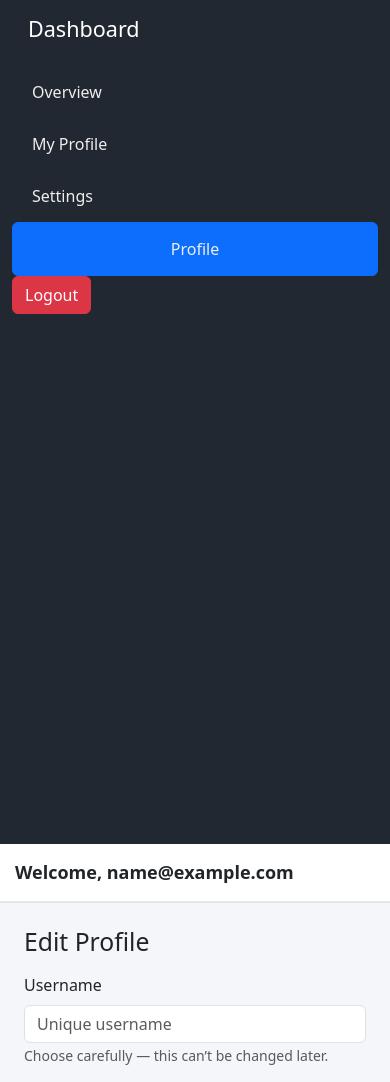
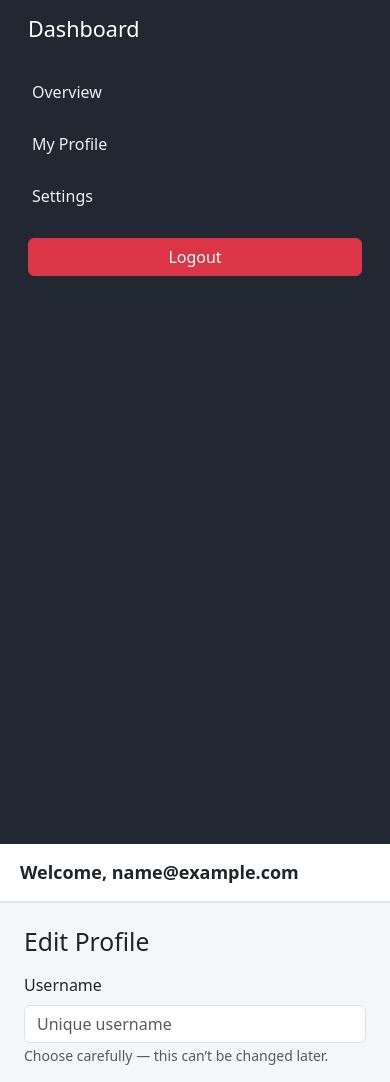
Before and after one commit to engrrasel/smartcard, a Django app: page /profile/edit/ in a window 390 px wide. Shown: the top 1082 px of the page. Run offline with Django 5.2, Linux system fonts and the light colour scheme; the visitor is signed in with stand-in values (Sample User, id 1); data comes from the database, SQL or seed files in the repository; some libraries are stand-ins or nearby versions.

Commit message:
all username issue solved

```diff
--- a/app_accounts/templates/accounts/edit_profile.html
+++ b/app_accounts/templates/accounts/edit_profile.html
@@ -12,6 +12,21 @@
 }
 </style>
 
+<!-- ✅ Message Block -->
+{% if messages %}
+<div class="container mt-3">
+    {% for message in messages %}
+        <div class="alert
+                    {% if message.tags == 'error' %}alert-danger
+                    {% elif message.tags == 'warning' %}alert-warning
+                    {% elif message.tags == 'success' %}alert-success
+                    {% else %}alert-info{% endif %}">
+            {{ message }}
+        </div>
+    {% endfor %}
+</div>
+{% endif %}
+
 <h2 class="mb-3">Edit Profile</h2>
 
 <form method="POST" enctype="multipart/form-data">
@@ -19,7 +34,7 @@
 
     <div class="row g-3">
 
-        <!-- ✅ Username (Special Field) -->
+        <!-- ✅ Username -->
         <div class="col-md-6">
             <label class="form-label">Username</label>
             {{ form.username|add_class:"form-control" }}
@@ -40,12 +55,11 @@
             {% endif %}
         {% endfor %}
 
-        <!-- ✅ Profile Picture Upload -->
+        <!-- ✅ Profile Picture -->
         <div class="col-md-6">
             <label class="form-label">Profile Picture</label>
             <input type="file" name="profile_picture" id="id_profile_picture" class="form-control">
 
-            <!-- ✅ Profile Image Preview -->
             <img id="previewImage"
                  src="{% if user.userprofile.profile_picture %}{{ user.userprofile.profile_picture.url }}{% else %}https://via.placeholder.com/150{% endif %}"
                  class="mt-2"
@@ -61,7 +75,6 @@
         <a href="{% url 'remove_profile_picture' %}" class="btn btn-danger">Remove Picture</a>
         {% endif %}
     </div>
-
 </form>
 
 <script>
--- a/templates/dashboard/dashboard_base.html
+++ b/templates/dashboard/dashboard_base.html
@@ -29,7 +29,7 @@
         }
         .header {
             background: #ffffff;
-            padding: 15px;
+            padding: 15px 20px;
             font-size: 18px;
             font-weight: 600;
             border-bottom: 2px solid #e6e6e6;
@@ -42,38 +42,44 @@
 <div class="container-fluid">
     <div class="row">
 
-        <!-- Sidebar -->
-        <div class="col-md-2 sidebar">
+        <!-- ✅ Sidebar -->
+        <div class="col-md-2 sidebar d-flex flex-column">
             <h4 class="p-3">Dashboard</h4>
             <a href="{% url 'dashboard' %}">Overview</a>
             <a href="{% url 'edit_profile' %}">My Profile</a>
             <a href="#">Settings</a>
-            <a href="{% url 'public_profile' username=request.user.userprofile.username %}" class="btn btn-primary">
-                Profile
-            </a>
+            {% if request.user.userprofile.username %}
+                <a href="{% url 'public_profile' username=request.user.userprofile.username %}" class="btn btn-primary m-3">
+                    View Public Profile
+                </a>
+            {% endif %}
 
-            <form action="{% url 'logout' %}" method="post" style="display:inline-flex;">
-            {% csrf_token %}
-            <button type="submit" class="btn btn-danger">
-                Logout
-            </button>
-        </form>
+            <form action="{% url 'logout' %}" method="post" class="m-3">
+                {% csrf_token %}
+                <button type="submit" class="btn btn-danger w-100">Logout</button>
+            </form>
         </div>
 
+        <!-- ✅ Main Content -->
+        <div class="col-md-10 p-0">
 
-
-        <!-- Main Content -->
-        <div class="col-md-10 p-0">
+            <!-- Header -->
             <div class="header">
-                Welcome, {{ request.user.email }}
+                Welcome,
+                {% if request.user.userprofile.full_name %}
+                    {{ request.user.userprofile.full_name }}
+                {% else %}
+                    {{ request.user.email }}
+                {% endif %}
             </div>
 
+            <!-- Dynamic Page Content -->
             <div class="p-4">
                 {% block content %}
                 {% endblock %}
             </div>
+
         </div>
-
     </div>
 </div>
 
```
Also changed, not shown: app_accounts/admin.py (line endings or trailing spaces), app_accounts/models.py (line endings or trailing spaces), app_accounts/views.py (line endings or trailing spaces), 1 other file.
